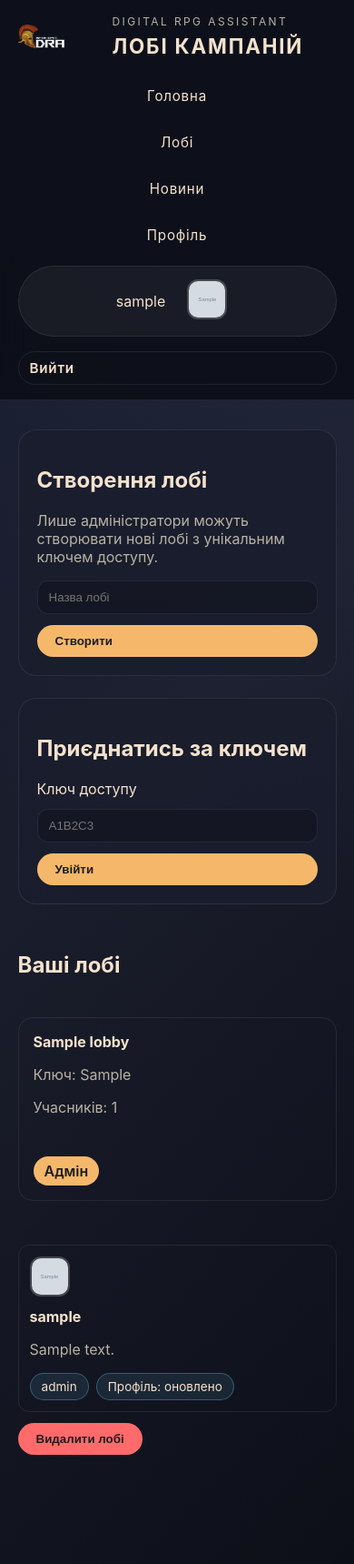
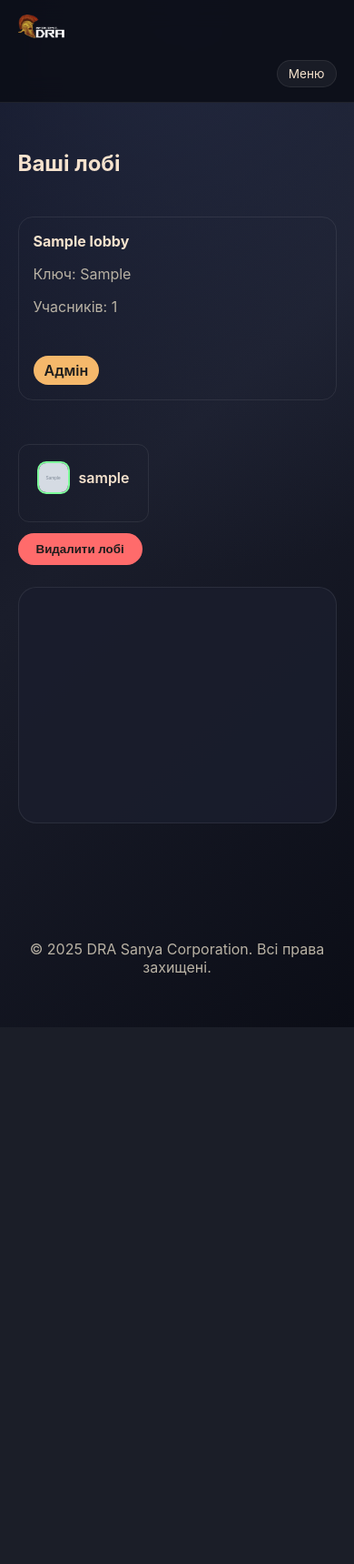
Before and after one commit to filonovnikita952-lang/testGAME, a Flask app: page /Lobby in a window 390 px wide. Shown: the top 1719 px of the page at 91% size. After the commit the page ends 1129 px from the top, so only its background shows below. Run offline with Flask 3, Linux system fonts and the light colour scheme; the visitor is signed in with stand-in values (Sample User, id 1); tables that the repository leaves empty hold one stand-in row (values such as "Sample post"); grey boxes marked "Sample" are stand-in pictures.

Commit message:
Improve lobby layout and mobile header

```diff
--- a/app.py
+++ b/app.py
@@ -32,6 +32,7 @@ class User(db.Model):
     userImage = db.Column(db.String(255), nullable=True)
     description = db.Column(db.Text, nullable=True)
     is_admin = db.Column(db.Boolean, default=False)
+    is_online = db.Column(db.Boolean, default=False)
 
     owned_lobbies = db.relationship('Lobby', back_populates='admin', cascade='all, delete-orphan')
     lobby_memberships = db.relationship('LobbyMember', back_populates='user', cascade='all, delete-orphan')
@@ -213,6 +214,8 @@ def log_in():
         user = User.query.filter_by(email=email).first()
         if user and user.password == password:
             session['user_id'] = user.id
+            user.is_online = True
+            db.session.commit()
             flash('Вхід успішний!', 'success')
             return redirect(url_for('profile'))
 
@@ -223,6 +226,10 @@ def log_in():
 
 @app.route('/LogOut')
 def log_out():
+    user = current_user()
+    if user:
+        user.is_online = False
+        db.session.commit()
     session.pop('user_id', None)
     flash('Ви вийшли з акаунту.', 'info')
     return redirect(url_for('index'))
--- a/static/style.css
+++ b/static/style.css
@@ -108,6 +108,20 @@ a {
     border-radius: 12px;
     object-fit: cover;
     border: 2px solid rgba(255, 255, 255, 0.2);
+}
+
+.avatar--mini {
+    width: 36px;
+    height: 36px;
+    border-radius: 10px;
+}
+
+.avatar--online {
+    border-color: #7dff9a;
+}
+
+.avatar--offline {
+    border-color: rgba(255, 255, 255, 0.25);
 }
 
 .avatar--large {
@@ -455,8 +469,10 @@ textarea {
 }
 
 .lobby-members {
-    margin: 12px 0 24px;
-    display: grid;
+    margin: 0;
+    display: flex;
+    flex-direction: column;
+    align-items: flex-start;
     gap: 12px;
 }
 
@@ -466,12 +482,77 @@ textarea {
     padding: 12px;
     border-radius: 12px;
     border: 1px solid var(--border);
+    position: relative;
+}
+
+.member-card summary {
+    list-style: none;
+}
+
+.member-card summary::-webkit-details-marker {
+    display: none;
+}
+
+.member-card__summary {
+    display: flex;
+    align-items: center;
+    gap: 10px;
+    cursor: pointer;
+    font-weight: 600;
+    padding: 6px 8px;
+    border-radius: 10px;
+}
+
+.member-card__summary:hover {
+    background: rgba(255, 255, 255, 0.05);
+}
+
+.member-card__details {
+    margin-top: 8px;
+    background: rgba(10, 12, 20, 0.85);
+    border: 1px solid var(--border);
+    border-radius: 12px;
+    padding: 12px;
+    box-shadow: 0 16px 30px rgba(0, 0, 0, 0.35);
+    position: absolute;
+    left: 56px;
+    top: 0;
+    width: min(260px, 70vw);
+    z-index: 2;
 }
 
 .member-card__main {
     display: flex;
     gap: 12px;
     align-items: flex-start;
+}
+
+.lobby-layout {
+    display: grid;
+    grid-template-columns: minmax(200px, 260px) minmax(0, 1fr);
+    gap: 24px;
+    align-items: start;
+    margin: 12px 0 24px;
+}
+
+.lobby-workspace {
+    min-height: 260px;
+}
+
+.header__toggle {
+    display: none;
+}
+
+.header__toggle-button {
+    display: none;
+    align-items: center;
+    gap: 6px;
+    padding: 6px 12px;
+    border-radius: 999px;
+    border: 1px solid var(--border);
+    background: rgba(255, 255, 255, 0.05);
+    cursor: pointer;
+    font-size: 0.85rem;
 }
 
 .stats-summary {
@@ -492,6 +573,28 @@ textarea {
 @media (max-width: 680px) {
     .header {
         padding: 16px 5vw;
+    }
+
+    .header__toggle-button {
+        display: inline-flex;
+        align-self: flex-end;
+    }
+
+    .header__toggle:not(:checked) ~ .navigation {
+        display: none;
+    }
+
+    .header__toggle:not(:checked) ~ .brand .brand__title,
+    .header__toggle:not(:checked) ~ .brand .brand__tag {
+        display: none;
+    }
+
+    .header__toggle:not(:checked) ~ .header__toggle-button .toggle-text--open {
+        display: none;
+    }
+
+    .header__toggle:checked ~ .header__toggle-button .toggle-text--closed {
+        display: none;
     }
 
     .logo {
@@ -543,7 +646,11 @@ textarea {
         align-items: flex-start;
     }
 
-    .member-card__main {
-        flex-direction: column;
+    .lobby-layout {
+        grid-template-columns: 1fr;
+    }
+
+    .member-card__details {
+        position: static;
     }
 }
--- a/templates/Lobby.html
+++ b/templates/Lobby.html
@@ -4,6 +4,7 @@
 {% block header_title %}Лобі кампаній{% endblock %}
 
 {% block content %}
+{% if not member_lobbies %}
     <section class="grid">
         <article class="card">
             <h2>Створення лобі</h2>
@@ -28,6 +29,7 @@
             </form>
         </article>
     </section>
+{% endif %}
 
 <section class="stack">
     <h2>Ваші лобі</h2>
@@ -50,16 +52,20 @@
                     <span class="badge">Адмін</span>
                 {% endif %}
             </div>
+            <div class="lobby-layout">
+                <div class="lobby-side">
                     <div class="lobby-members">
                         {% for member in membership.lobby.members %}
-                    <div class="member-card">
-                        <div class="member-card__main">
+                            <details class="member-card">
+                                <summary class="member-card__summary">
                                     {% if member.user.userImage %}
-                                <img src="{{ url_for('static', filename=static_path(member.user.userImage)) }}" alt="avatar" class="avatar">
+                                        <img src="{{ url_for('static', filename=static_path(member.user.userImage)) }}" alt="avatar" class="avatar avatar--mini {% if member.user.is_online %}avatar--online{% else %}avatar--offline{% endif %}">
                                     {% else %}
-                                <img src="/static/images/default_avatar.png" alt="Аватар" class="avatar">
+                                        <img src="/static/images/default_avatar.png" alt="Аватар" class="avatar avatar--mini {% if member.user.is_online %}avatar--online{% else %}avatar--offline{% endif %}">
                                     {% endif %}
-                            <div>
+                                    <span>{{ member.user.nickname }}</span>
+                                </summary>
+                                <div class="member-card__details">
                                     <strong>{{ member.user.nickname }}</strong>
                                     <p class="muted">{{ member.user.description or 'Опис ще не додано.' }}</p>
                                     <div class="chip-grid">
@@ -69,8 +75,6 @@
                                         {% else %}
                                             <span class="chip">Профіль: без опису</span>
                                         {% endif %}
-                                </div>
-                            </div>
                                     </div>
                                     {% if membership.lobby.admin_id == user.id and member.user_id != user.id %}
                                         <form method="post" class="form inline">
@@ -86,6 +90,7 @@
                                         </form>
                                     {% endif %}
                                 </div>
+                            </details>
                         {% endfor %}
                         {% if membership.lobby.admin_id == user.id %}
                             <form method="post">
@@ -95,6 +100,9 @@
                             </form>
                         {% endif %}
                     </div>
+                </div>
+                <div class="lobby-workspace card" aria-label="Поле для роботи"></div>
+            </div>
         {% endfor %}
     {% else %}
         <p class="muted">Ще немає активних лобі. Попросіть ключ у майстра.</p>
--- a/templates/base.html
+++ b/templates/base.html
@@ -9,6 +9,7 @@
 </head>
 <body>
 <header class="header">
+    <input type="checkbox" id="header-toggle" class="header__toggle" aria-label="Показати або сховати меню">
     <div class="brand">
         <img src="/static/images/logo.png" alt="DRA Logo" class="logo">
         <div>
@@ -16,6 +17,10 @@
             <h1 class="brand__title">{% block header_title %}DRA Control Hub{% endblock %}</h1>
         </div>
     </div>
+    <label for="header-toggle" class="header__toggle-button">
+        <span class="toggle-text toggle-text--open">Згорнути</span>
+        <span class="toggle-text toggle-text--closed">Меню</span>
+    </label>
     <nav class="navigation">
         <a href="{{ url_for('index') }}">Головна</a>
         <a href="{{ url_for('lobby_page') }}">Лобі</a>
```
Lines whose indentation alone changed are shown as unchanged.
